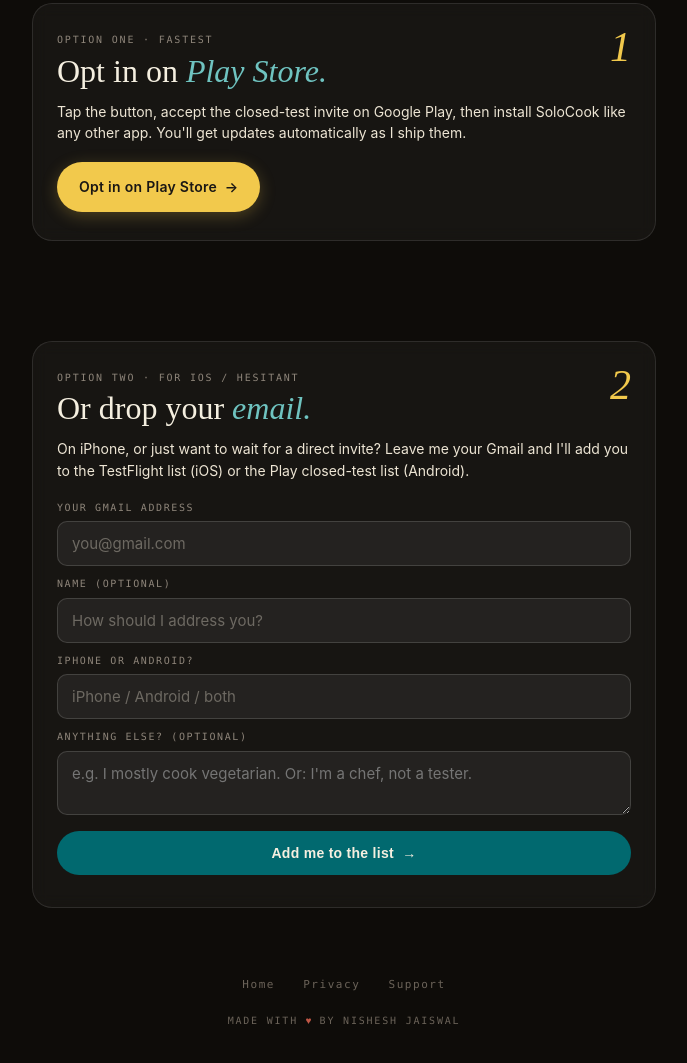
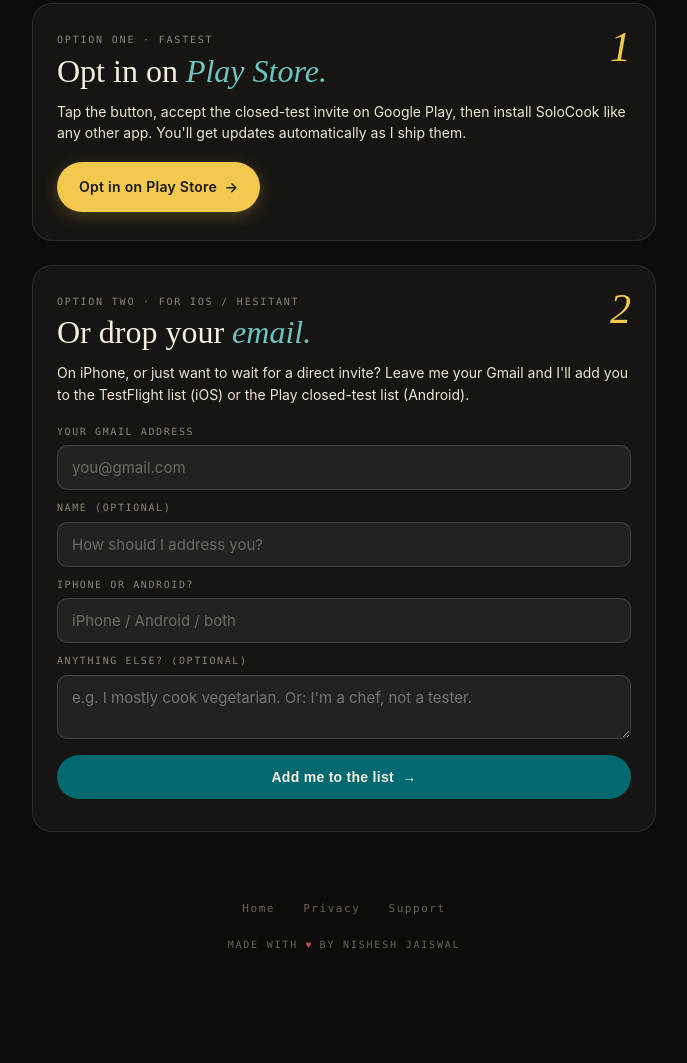
Before and after one commit to nishjaiswal/solocook-pages, a plain HTML site: page betatest.html in a window 1280 px wide. Shown: the part 533-1596 px from the top of the page, without its empty margins (296-983 px from the left). After the commit the page ends 1521 px from the top, so only its background shows below. Drawn offline with Linux system fonts and the light colour scheme.

Commit message:
Card spacing: 100px → 24px

```diff
--- a/betatest.html
+++ b/betatest.html
@@ -126,7 +126,7 @@
      gets 100px of breathing room above it. Works in any layout mode,
      unaffected by flex/grid inheritance quirks. */
   section.options .card + .card {
-    margin-top: 100px;
+    margin-top: 24px;
   }
   .card {
     position: relative;
```
